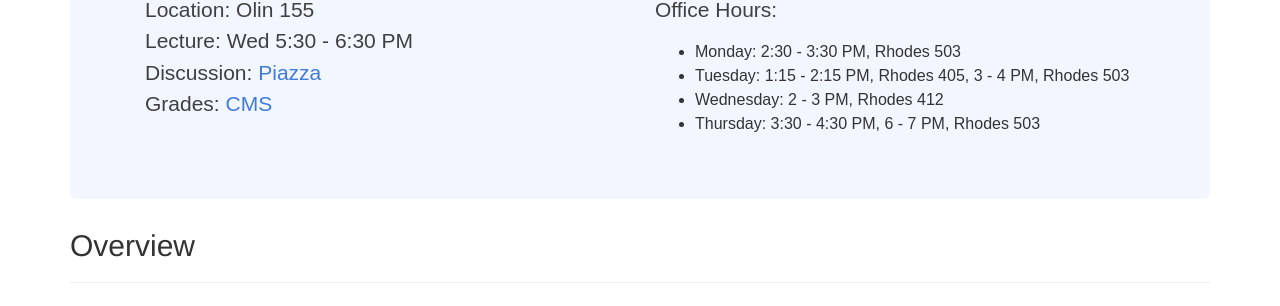
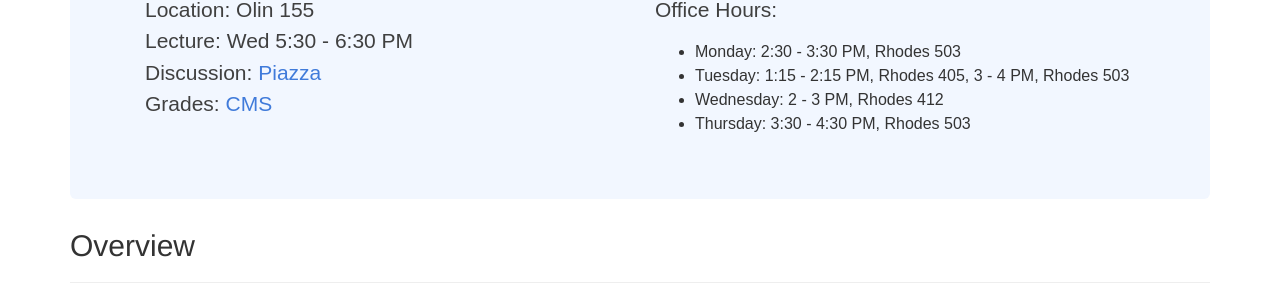
Before and after one commit to CornellDataScience/info1998, a Jekyll site: the page built from index.md, in a window 1280 px wide and 1041 px high. Shown: the part 336-642 px from the top of the window. Built offline with Jekyll 4.4.1, drawn with Linux system fonts in a browser that asks for light colours.

Commit message:
Update Office Hour schedule

```diff
--- a/_includes/core/title.html
+++ b/_includes/core/title.html
@@ -26,7 +26,7 @@
           <li>Monday: 2:30 - 3:30 PM, Rhodes 503</li>
           <li>Tuesday: 1:15 - 2:15 PM, Rhodes 405, 3 - 4 PM, Rhodes 503</li>
           <li>Wednesday: 2 - 3 PM, Rhodes 412</li>
-          <li>Thursday: 3:30 - 4:30 PM, 6 - 7 PM, Rhodes 503</li>
+          <li>Thursday: 3:30 - 4:30 PM, Rhodes 503</li>
         </ul>
       </p>
     </div>
```
